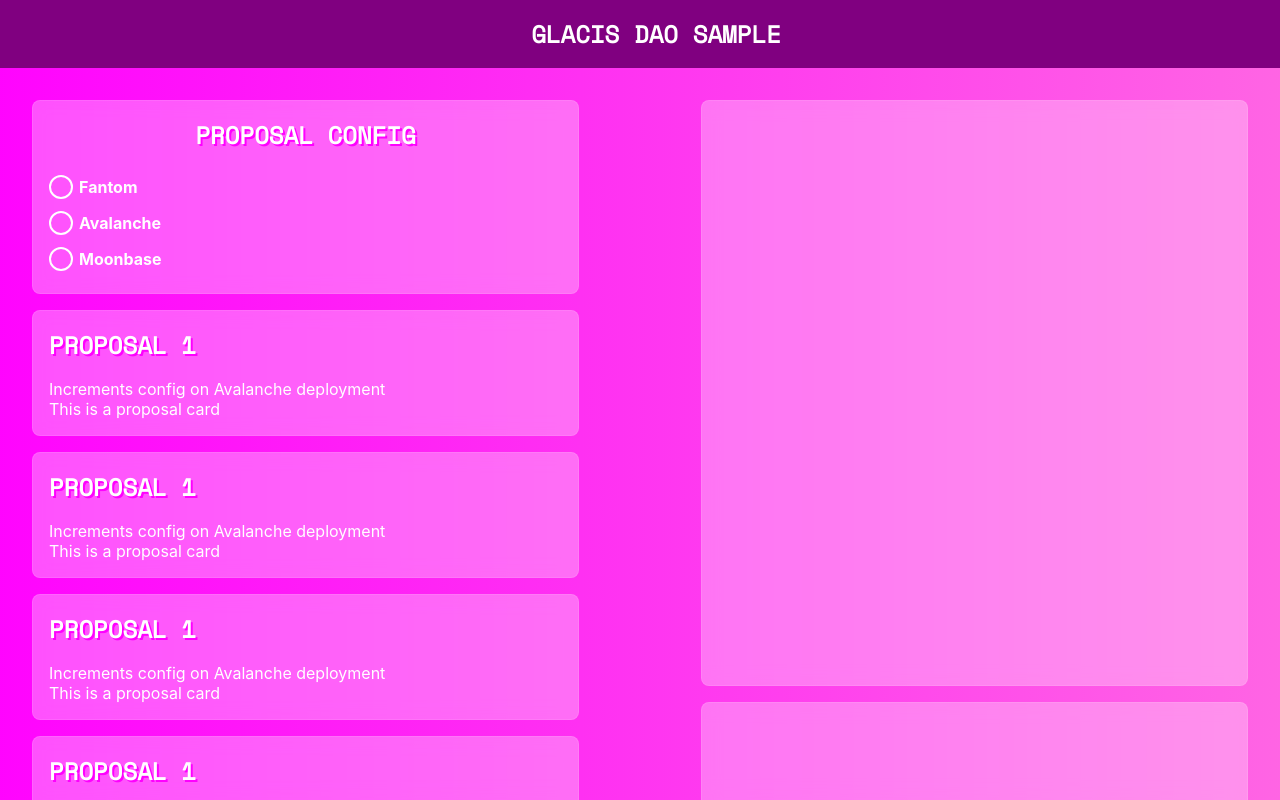
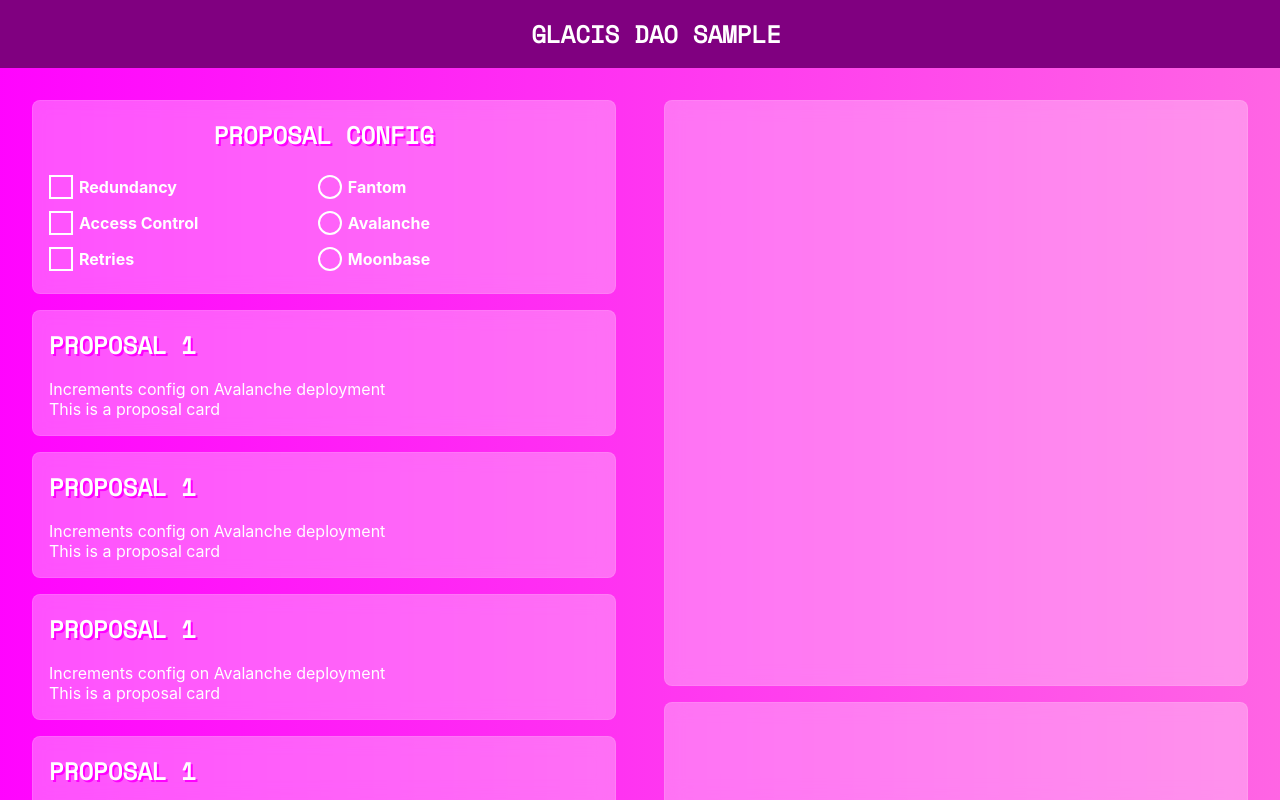
Before and after one commit to jboetticher/dao-demo, a React (Create React App) app: page / in a window 1280 px wide. Built offline with nearby package versions, Linux system fonts and the light colour scheme.

Commit message:
Added Checklist

```diff
--- a/src/StyledComponents.js
+++ b/src/StyledComponents.js
@@ -19,12 +19,12 @@ export const Header = styled.header`
 `;
 
 export const ProposalList = styled.div`
-  width: 45%;
+  width: 48%;
   overflow: auto;
 `;
 
 export const BigCardContainer = styled.div`
-  width: 45%;
+  width: 48%;
   display: flex;
   flex-direction: column;
   justify-content: space-between;
--- /dev/null
+++ b/src/components/Checklist.js
@@ -0,0 +1,82 @@
+import React, { useState } from 'react';
+import styled from 'styled-components';
+
+const ChecklistContainer = styled.div`
+  display: flex;
+  flex-direction: column;
+  align-items: flex-start;
+  width: 50%;
+
+  & > * {
+    margin: 8px 0;
+  }
+`;
+
+const StyledCheckItem = styled.label`
+  position: relative;
+  display: flex;
+  align-items: center;
+  color: white;
+  font-weight: bold;
+  cursor: pointer;
+  padding-left: 30px; /* Make room for the custom checkbox */
+
+  &:hover::after {
+    border: 2px solid magenta;
+  }
+
+  &::after {
+    content: "";
+    position: absolute;
+    top: 50%;
+    left: 0;
+    transform: translateY(-50%);
+    height: 20px;
+    width: 20px;
+    border: 2px solid white;
+    background: transparent;
+    transition: all 0.3s ease;
+  }
+`;
+
+
+const StyledInput = styled.input`
+  position: absolute;
+  opacity: 0;
+  height: 0;
+  width: 0;
+
+  &:checked + ${StyledCheckItem}::after {
+    background: magenta;
+    border: 2px solid white;
+  }
+`;
+
+const Checklist = ({ options, onChange }) => {
+    const [selections, setSelections] = useState({});
+
+    const handleCheckboxChange = (event) => {
+      const { name, checked } = event.target;
+      const newSelections = { ...selections, [name]: checked };
+      setSelections(newSelections);
+      onChange(newSelections);
+    };
+
+    return (
+      <ChecklistContainer>
+        {options.map((option, index) => (
+          <React.Fragment key={index}>
+            <StyledInput
+              id={option}
+              type="checkbox"
+              name={option}
+              onChange={handleCheckboxChange}
+            />
+            <StyledCheckItem htmlFor={option}>{option}</StyledCheckItem>
+          </React.Fragment>
+        ))}
+      </ChecklistContainer>
+    );
+  };
+
+export default Checklist;
--- a/src/components/ProposalConfig.js
+++ b/src/components/ProposalConfig.js
@@ -1,5 +1,6 @@
 import styled from 'styled-components';
 import { BigCard, CardTitle } from '../StyledComponents';
+import Checklist from './Checklist';
 import { useState } from 'react';
 
 export default () => {
@@ -8,9 +9,17 @@ export default () => {
     console.log(`Selected chain: ${selectedChain}`);
   };
 
+  const options = ["Redundancy", "Access Control", "Retries"];
+
+  const handleChecklistChange = (selections) => {
+    console.log("Updated selections:", selections);
+  };
+
   return (
     <BigCard>
       <CardTitle style={{ textAlign: 'center' }}>Proposal Config</CardTitle>
+      <ConfigContainer>
+        <Checklist options={options} onChange={handleChecklistChange} />
         <RadioContainer>
           <StyledInput id="fantom" type="radio" name="chain" value="fantom" onChange={handleChainChange} />
           <StyledLabel htmlFor="fantom">Fantom</StyledLabel>
@@ -21,16 +30,24 @@ export default () => {
           <StyledInput id="moonbase" type="radio" name="chain" value="moonbase" onChange={handleChainChange} />
           <StyledLabel htmlFor="moonbase">Moonbase</StyledLabel>
         </RadioContainer>
+      </ConfigContainer>
     </BigCard>
   )
 }
 
+export const ConfigContainer = styled.div`
+  display: flex;
+  flex-direction: row;
+  justify-content: space-between;
+  align-items: flex-start;
+`;
 
 export const RadioContainer = styled.div`
   display: flex;
   flex-direction: column;
   align-items: left;
-  margin-top: 1em;
+  width: 50%;
+  margin-right: 12px;
 
   & > * {
     margin: 8px 0;
```
Lines whose indentation alone changed are shown as unchanged.
